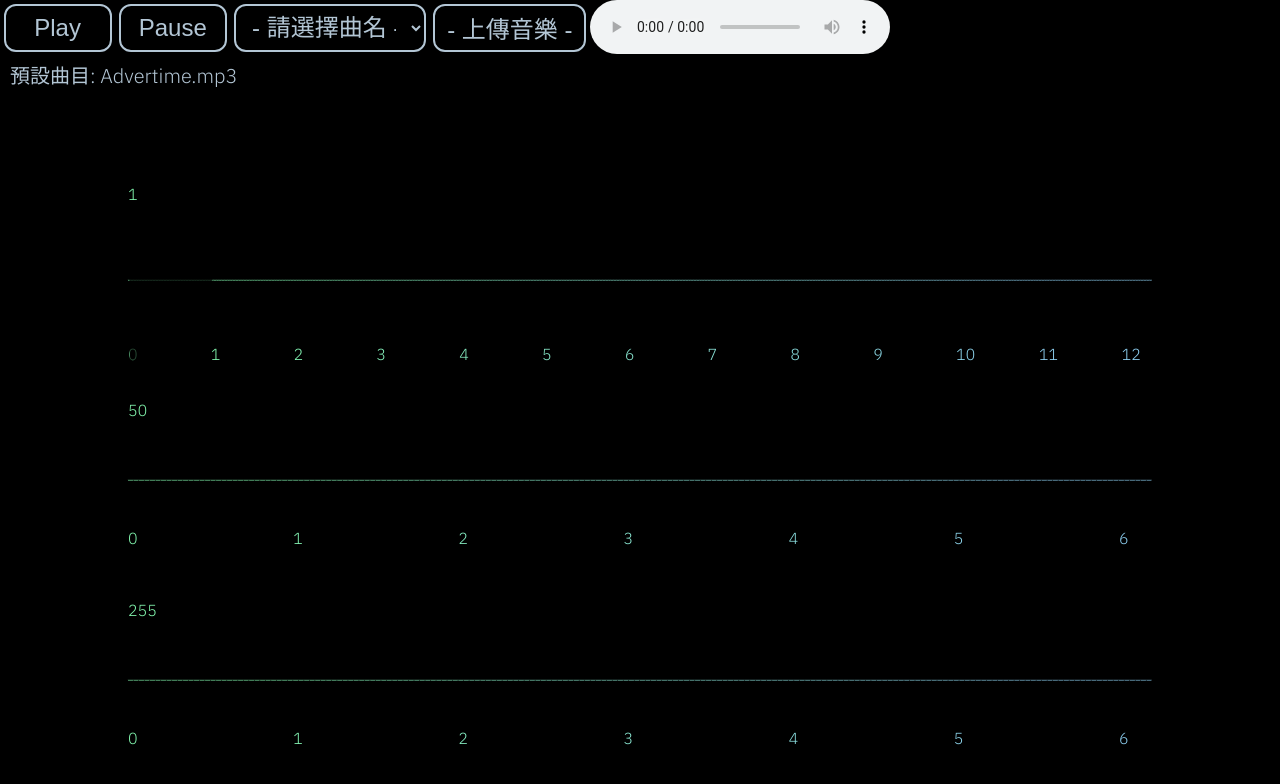
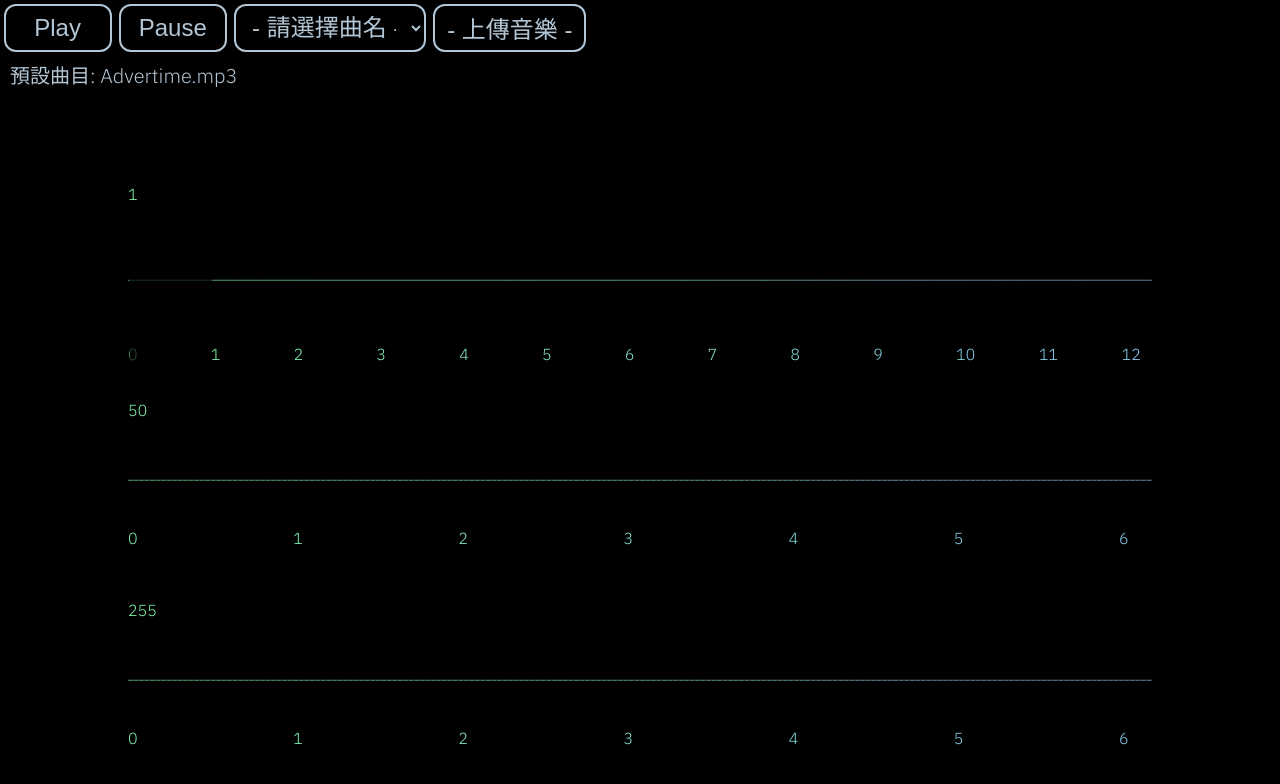
Before and after one commit to Jerry-the-potato/jerry-the-potato.github.io, a plain HTML site: page ChapterX-demo/index.html in a window 1280 px wide. Drawn offline with Linux system fonts and the light colour scheme.

Commit message:
Add files via upload
hide audio element

```diff
--- a/ChapterX-demo/index.html
+++ b/ChapterX-demo/index.html
@@ -38,7 +38,7 @@
                         <li><button id="Upload-beautify">- 上傳音樂 -</button></li>
                         <input hidden id="Upload" type="file" value="- 上傳音樂 -" accept="audio/*">
                     </ul>
-                    <audio id="Music" controls>
+                    <audio id="Music">
                         <source src="../music/Brothers Unite.mp3">
                     </audio>
                 </div>
```
